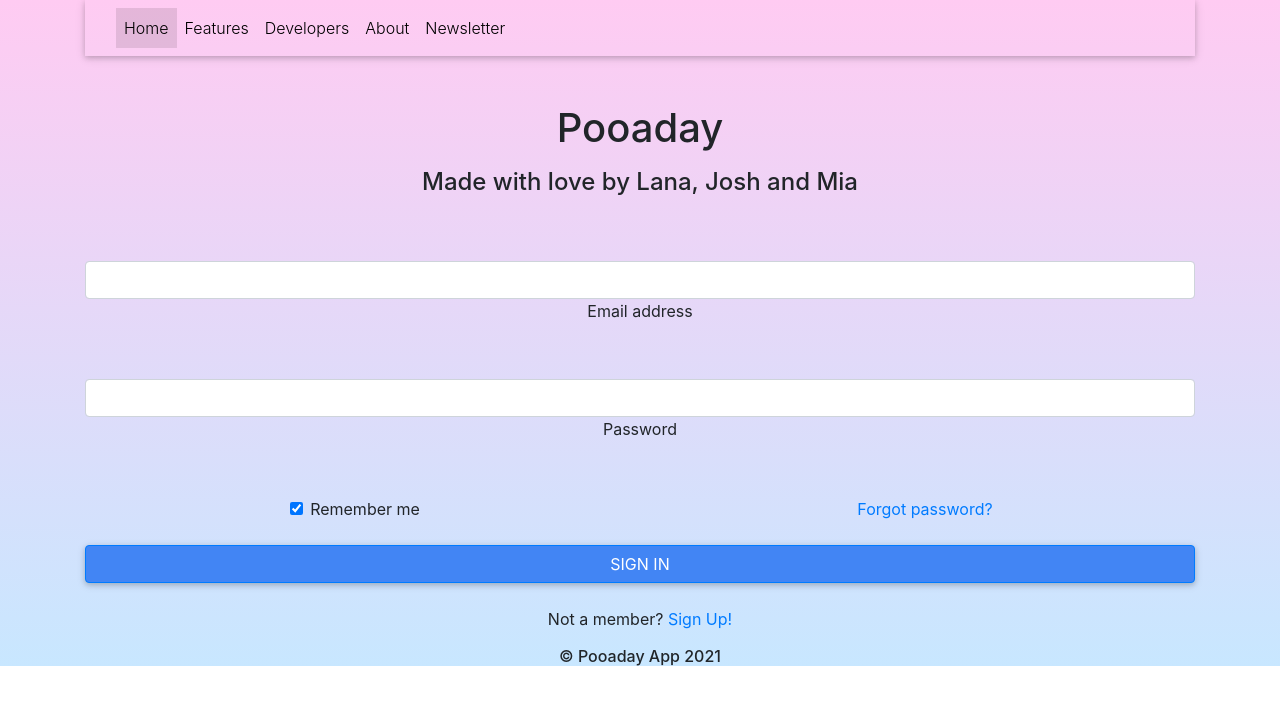
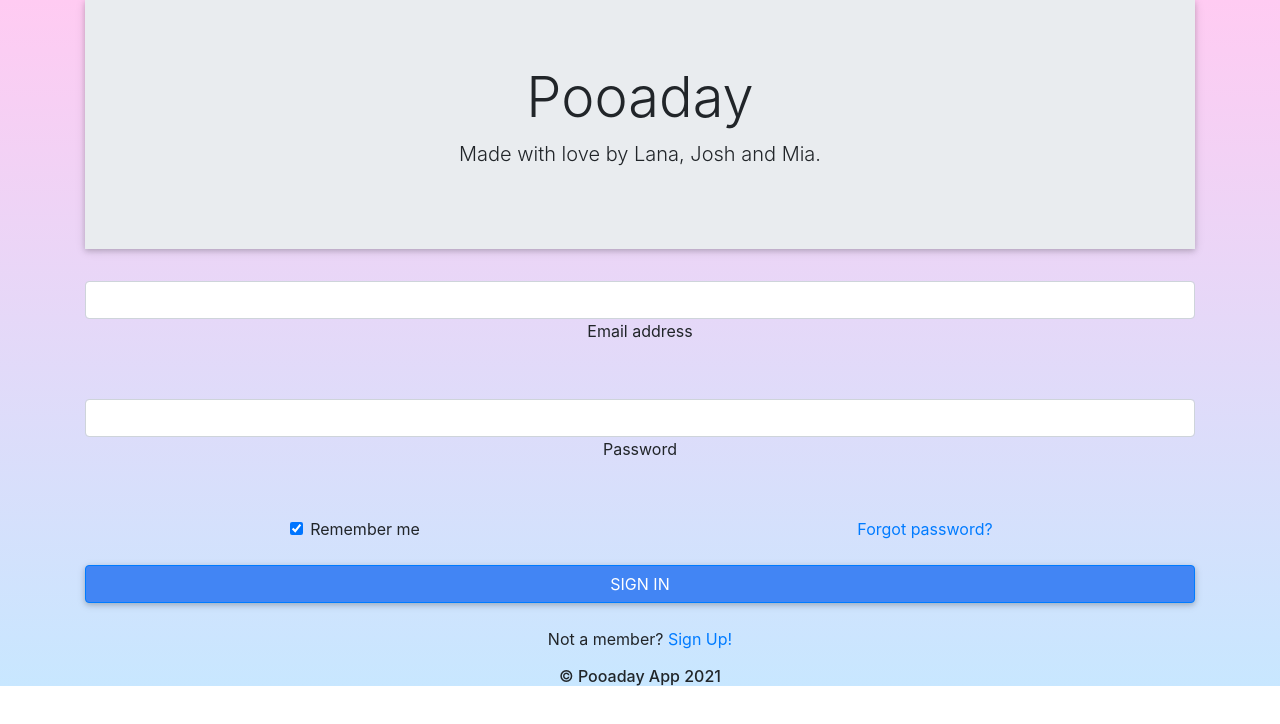
Before and after one commit to JJHPhoto/pooaday-app, a React (Create React App) app: page / in a window 1280 px wide. Shown: the top 724 px of the page. Built offline with nearby package versions, Linux system fonts and the light colour scheme.

Commit message:
Added in MDB Jumbotron for our header. Cannot get icons to appear.

```diff
--- a/src/components/DeveloperCards/index.js
+++ b/src/components/DeveloperCards/index.js
@@ -10,9 +10,6 @@ function DeveloperCards(props) {
         <h5 class="card-name">{props.name}</h5>
         <h6 class="card-role">{props.role}</h6>
         <p class="card-text">{props.description}</p>
-        <a href="#!" class="btn btn-primary">
-          Button
-        </a>
       </div>
     </div>
   );
--- a/src/components/Header/index.js
+++ b/src/components/Header/index.js
@@ -1,9 +1,19 @@
 import React from "react";
+import { MDBJumbotron, MDBContainer, MDBIcon } from "mdbreact";
 
 function Header() {
   return (
-    <div>
-      <header>
+    <MDBJumbotron fluid>
+      <MDBContainer>
+        <h2 className="display-4">Pooaday</h2>
+        <p className="lead">
+          Made with love by Lana, Josh and Mia.
+          {/* <MDBIcon icon="heart" size="2x" className="red-text pr-3" />{" "} */}
+        </p>
+      </MDBContainer>
+    </MDBJumbotron>
+    // <div>
+    /* <header>
         <nav class="navbar navbar-expand-lg navbar-light">
           <div class="container-fluid">
             <button
@@ -51,12 +61,12 @@ function Header() {
         <div class="p-5 text-center">
           <h1 class="mb-3">Pooaday</h1>
           <h4 class="mb-3">Made with love by Lana, Josh and Mia</h4>
-          {/* <a class="btn btn-primary" href="" role="button">
+          <a class="btn btn-primary" href="" role="button">
             Call to action
-          </a> */}
+          </a>
         </div>
-      </header>
-    </div>
+      </header> */
+    // </div>
   );
 }
 
```
